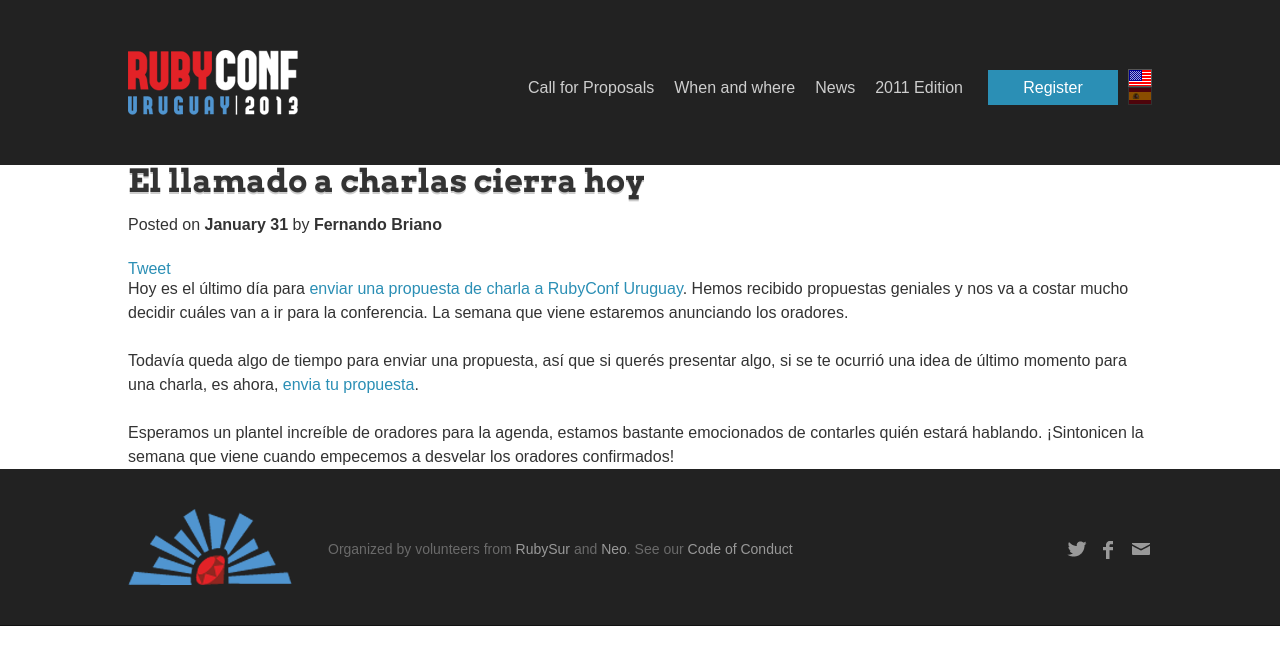
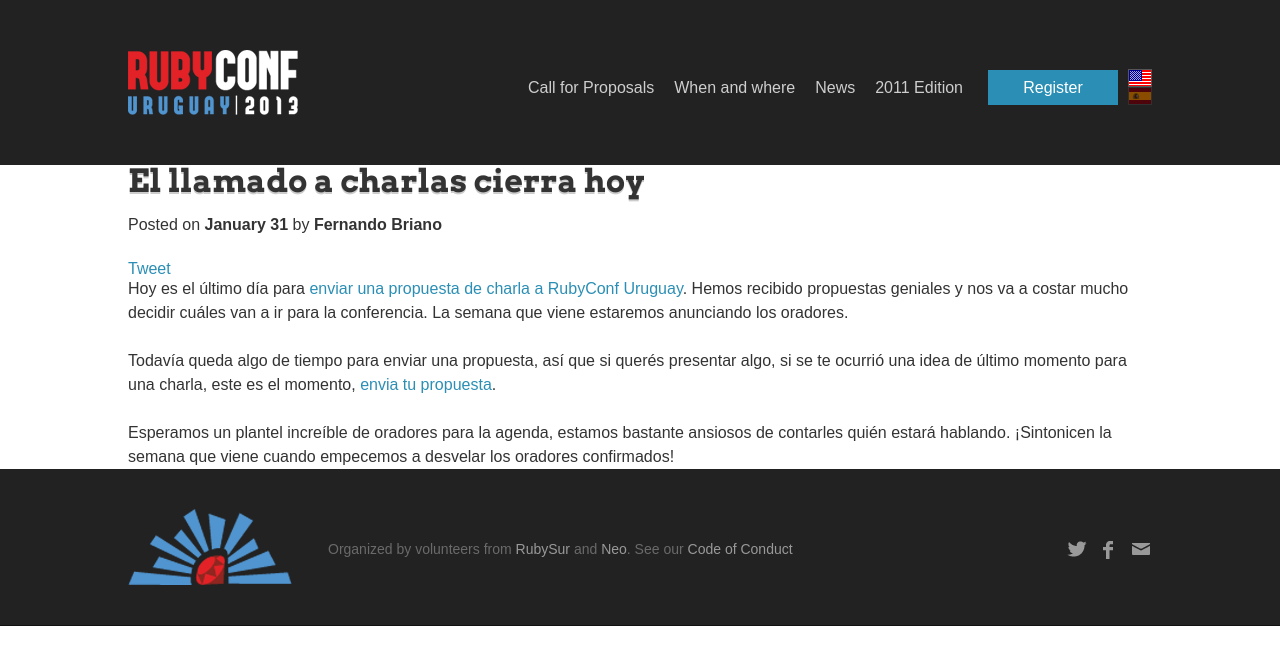
Before and after one commit to rubyconfuruguay/rubyconfuruguay-2013, a Jekyll site: the page built from _posts/2013-01-31-cfp-closes-today-es.markdown, in a window 1280 px wide. Shown: the top 665 px of the page. Built offline with Jekyll 4.4.1, drawn with Linux system fonts in a browser that asks for light colours; nearby versions of some CDN libraries; Markdown is read by kramdown in place of the engine named in the settings; comment, search, counter and statistics services are not loaded.

Commit message:
Improved spanish post

```diff
--- a/_posts/2013-01-31-cfp-closes-today-es.markdown
+++ b/_posts/2013-01-31-cfp-closes-today-es.markdown
@@ -6,6 +6,6 @@
 ---
 Hoy es el último día para [enviar una propuesta de charla a RubyConf Uruguay](http://bit.ly/rubyconf-uy-2013-cfp). Hemos recibido propuestas geniales y nos va a costar mucho decidir cuáles van a ir para la conferencia. La semana que viene estaremos anunciando los oradores.
 
-Todavía queda algo de tiempo para enviar una propuesta, así que si querés presentar algo, si se te ocurrió una idea de último momento para una charla, es ahora, [envia tu propuesta](http://bit.ly/rubyconf-uy-2013-cfp).
+Todavía queda algo de tiempo para enviar una propuesta, así que si querés presentar algo, si se te ocurrió una idea de último momento para una charla, este es el momento, [envia tu propuesta](http://bit.ly/rubyconf-uy-2013-cfp).
 
-Esperamos un plantel increíble de oradores para la agenda, estamos bastante emocionados de contarles quién estará hablando. ¡Sintonicen la semana que viene cuando empecemos a desvelar los oradores confirmados!
+Esperamos un plantel increíble de oradores para la agenda, estamos bastante ansiosos de contarles quién estará hablando. ¡Sintonicen la semana que viene cuando empecemos a desvelar los oradores confirmados!
```
